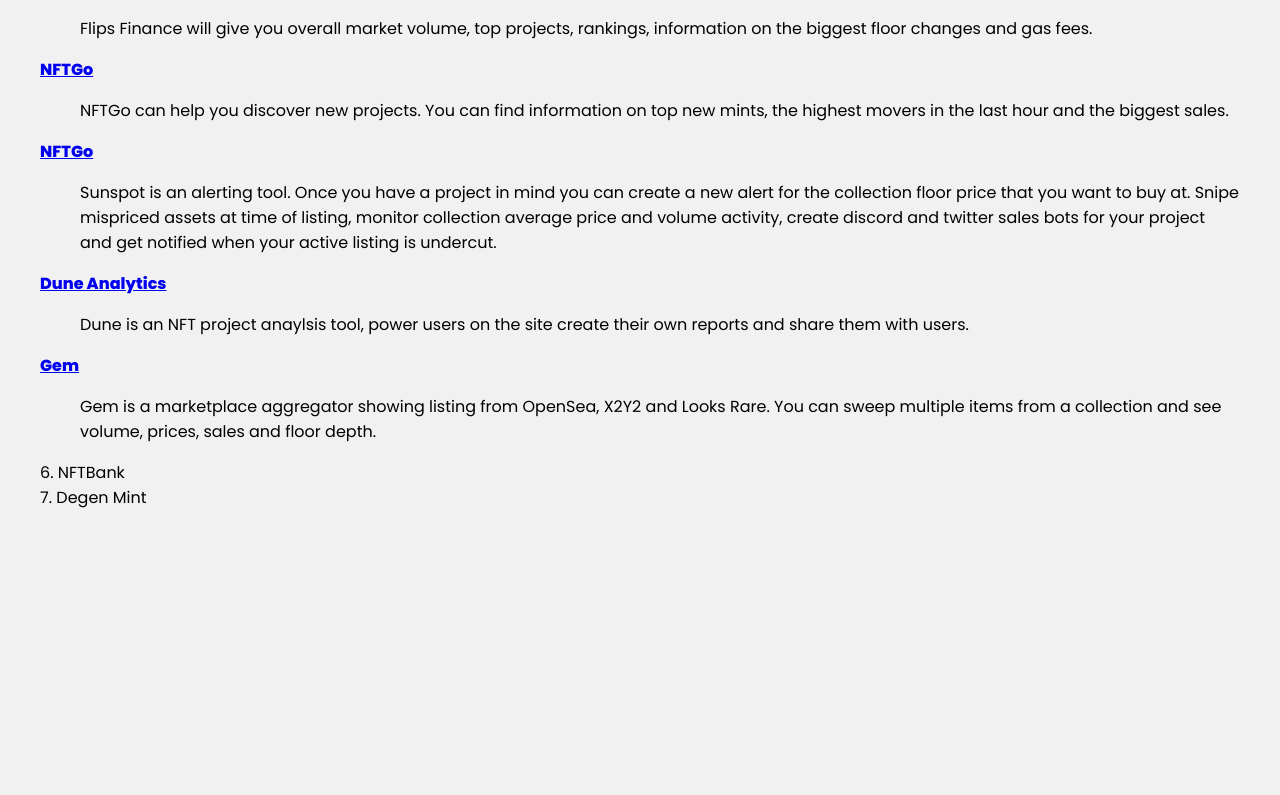
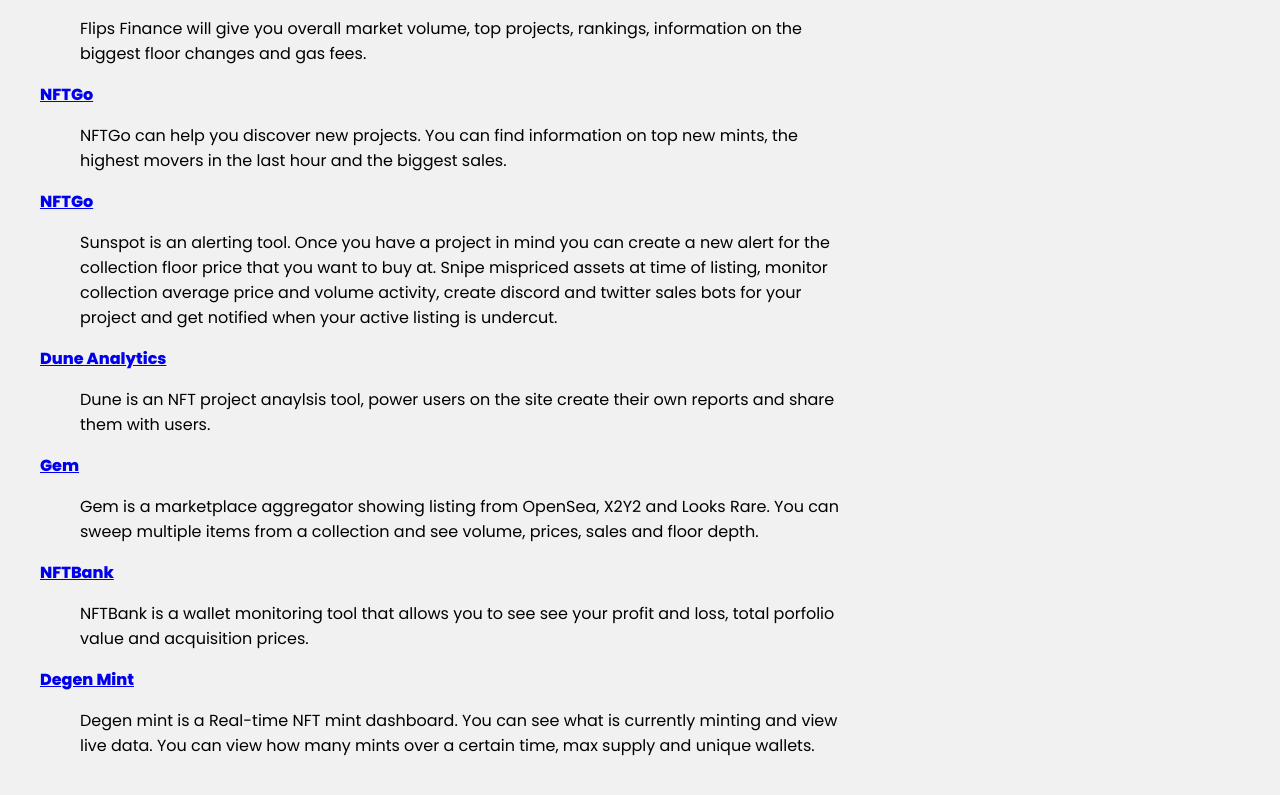
Before and after one commit to RaydomeNT/NFTTracker, a React (Create React App) app in the folder frontend/: page /tools in a window 1280 px wide. Shown: the part 267-1062 px from the top of the page. Before the commit the page ends 833 px from the top, so only its background shows below. Built offline with nearby package versions, Linux system fonts and the light colour scheme.

Commit message:
twitter and projects pages added

```diff
--- a/frontend/src/App.js
+++ b/frontend/src/App.js
@@ -3,6 +3,8 @@
 //pages & components
 import Home from "./pages/Home";
 import Tools from "./pages/Tools";
+import Projects from "./pages/Projects";
+import Twitter from "./pages/Twitter";
 import Navbar from "./components/Navbar";
 
 function App() {
@@ -14,6 +16,8 @@
           <Routes>
             <Route path="/" element={<Home />} />
             <Route path="/tools" element={<Tools />} />
+            <Route path="/projects" element={<Projects />} />
+            <Route path="/twitter" element={<Twitter />} />
           </Routes>
         </div>
       </BrowserRouter>
--- a/frontend/src/components/Navbar.js
+++ b/frontend/src/components/Navbar.js
@@ -6,6 +6,8 @@
       <div className="container">
         <Link to="/"><h1>NFT Tracker</h1></Link>
         <Link to="/tools"><h1>NFT Tools</h1></Link>
+        <Link to="/projects"><h1>NFT Projects</h1></Link>
+        <Link to="/twitter"><h1>NFT Twitter</h1></Link>
       </div>
     </header>
   );
--- a/frontend/src/components/ProjectDetails.js
+++ b/frontend/src/components/ProjectDetails.js
@@ -19,16 +19,16 @@
         }
     }
 
-    const editClick = async () => {
-        const response = await fetch('http://localhost:5000/api/projects/' + project._id, {
-            method: 'UPDATE'
-        })
-        const json = await response.json()
+    // const editClick = async () => {
+    //     const response = await fetch('http://localhost:5000/api/projects/' + project._id, {
+    //         method: 'UPDATE'
+    //     })
+    //     const json = await response.json()
 
-        if (response.ok) {
-            dispatch({type: 'UPDATE_PROJECT', payload: json})
-        }
-    }
+    //     if (response.ok) {
+    //         dispatch({type: 'UPDATE_PROJECT', payload: json})
+    //     }
+    // }
 
     return (
         <div className="project-details">
@@ -39,9 +39,9 @@
             <p><strong>Whitelisted: </strong>{project.wl}</p>
             <p><strong>Wallet Submitted: </strong>{project.walletSub}</p>
             <p><strong>Max Amount: </strong>{project.maxAmount}</p>
-            <p><strong>Twitter Link: </strong>{project.twitterLink}</p>
+            <p><strong>Twitter Link: </strong><a href={project.twitterLink}>{project.twitterLink}</a></p>
             <p>{formatDistanceToNow(new Date(project.createdAt), { addSuffix: true })}</p>
-            <span id='edit' className="material-symbols-outlined" onClick={editClick}>edit</span><br></br>
+            {/* <span id='edit' className="material-symbols-outlined" onClick={editClick}>edit</span> */}
             <span id='delete' className="material-symbols-outlined" onClick={handleClick}>delete</span>
         </div>
     )
--- a/frontend/src/components/ProjectForm.js
+++ b/frontend/src/components/ProjectForm.js
@@ -18,7 +18,7 @@
     const handleSubmit = async (e) => {
         e.preventDefault()
 
-        const project = {title, date, time, wl, walletSub, maxAmount, twitterLink}
+        const project = {title, price, date, time, wl, walletSub, maxAmount, twitterLink}
 
         const response = await fetch('http://localhost:5000/api/projects', {
         method: 'POST',
@@ -35,6 +35,7 @@
     }
     if (response.ok) {
         setTitle('')
+        setPrice('')
         setDate('')
         setTime('')
         setWl('')
@@ -81,7 +82,7 @@
                 value={time}
                 />
 
-            <label>Have Whitelist:</label>
+            <label>Whitelisted:</label>
             <input
                 type="text"
                 onChange={(e) => setWl(e.target.value)}
--- a/frontend/src/index.css
+++ b/frontend/src/index.css
@@ -30,6 +30,13 @@
   max-width: 1400px;
   padding: 20px;
   margin: 0 auto;
+}
+
+.toolPage {
+  max-width: 1400px;
+  padding: 20px;
+  margin: 0 auto;
+  margin-right: 380px;
 }
 
 /* homepage */
--- /dev/null
+++ b/frontend/src/pages/Projects.js
@@ -0,0 +1,9 @@
+const Projects = () => {
+    return(
+        <div className="projectsPage">
+            <h1>NFT Projects blog</h1>
+        </div>
+    )
+}
+
+export default Projects;
--- a/frontend/src/pages/Tools.js
+++ b/frontend/src/pages/Tools.js
@@ -1,6 +1,6 @@
 const Tools = () => {
     return(
-        <div className="pages">
+        <div className="toolPage">
         <h1>Free To Use NFT Tools</h1>
             <p>
             <strong><a href="http://Flips.Finance" target="_blank" rel="noopener noreferrer">Flips Finance</a></strong><br></br>
@@ -30,10 +30,17 @@
                 Gem is a marketplace aggregator showing listing from OpenSea, X2Y2 and Looks Rare. You can sweep multiple items
                 from a collection and see volume, prices, sales and floor depth.
             </ul>
-
-            6. NFTBank<br></br>
-            7. Degen Mint<br></br>
-            </p>
+            <strong><a href="https://nftbank.ai/" target="_blank" rel="noopener noreferrer">NFTBank</a></strong><br></br>
+            <ul>
+                NFTBank is a wallet monitoring tool that allows you to see see your profit and loss, total porfolio value and
+                acquisition prices.
+            </ul>
+            <strong><a href="https://degenmint.xyz/" target="_blank" rel="noopener noreferrer">Degen Mint</a></strong><br></br>
+            <ul>
+                Degen mint is a Real-time NFT mint dashboard. You can see what is currently minting and view live data.
+                You can view how many mints over a certain time, max supply and unique wallets.
+            </ul>
+        </p>
         </div>
     )
 }
--- /dev/null
+++ b/frontend/src/pages/Twitter.js
@@ -0,0 +1,9 @@
+const Twitter = () => {
+    return(
+        <div className="twitterPage">
+            <h1>Accounts to folow in the NFT Twitter space</h1>
+        </div>
+    )
+}
+
+export default Twitter;
```
